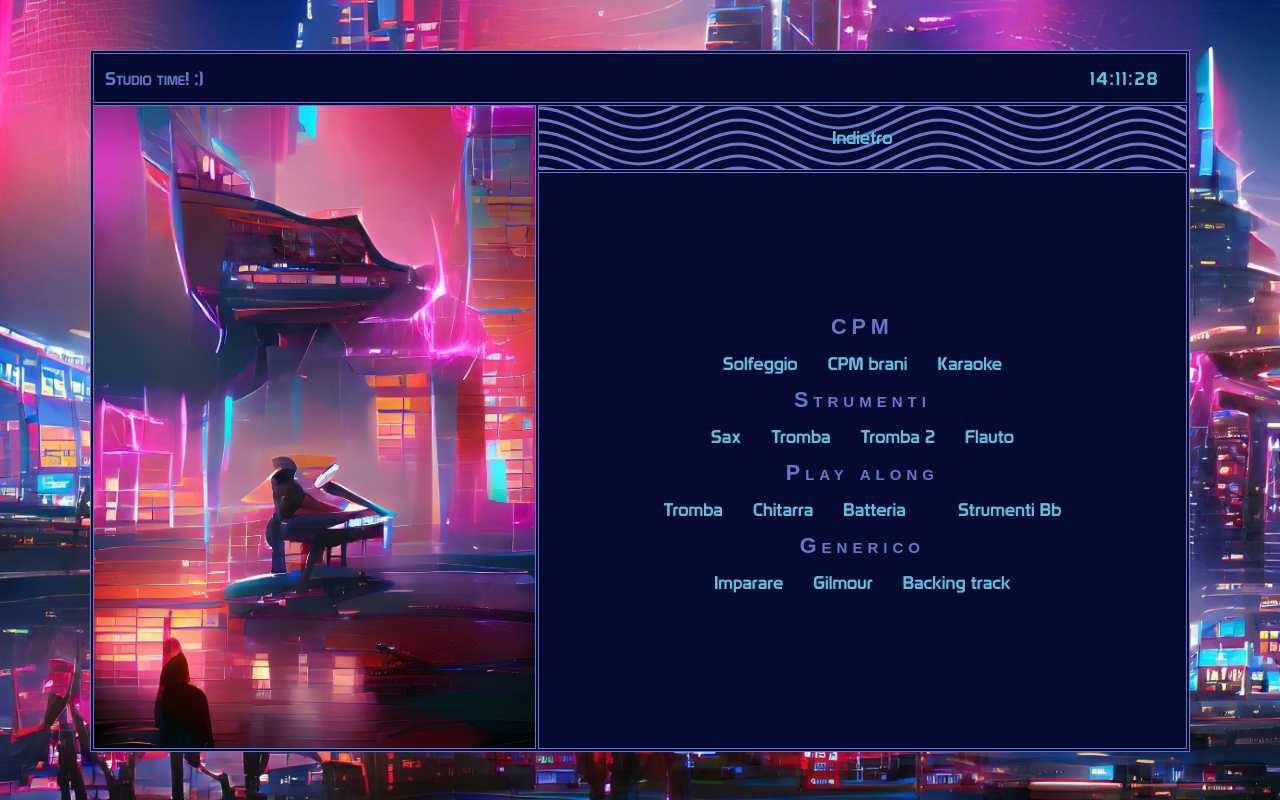
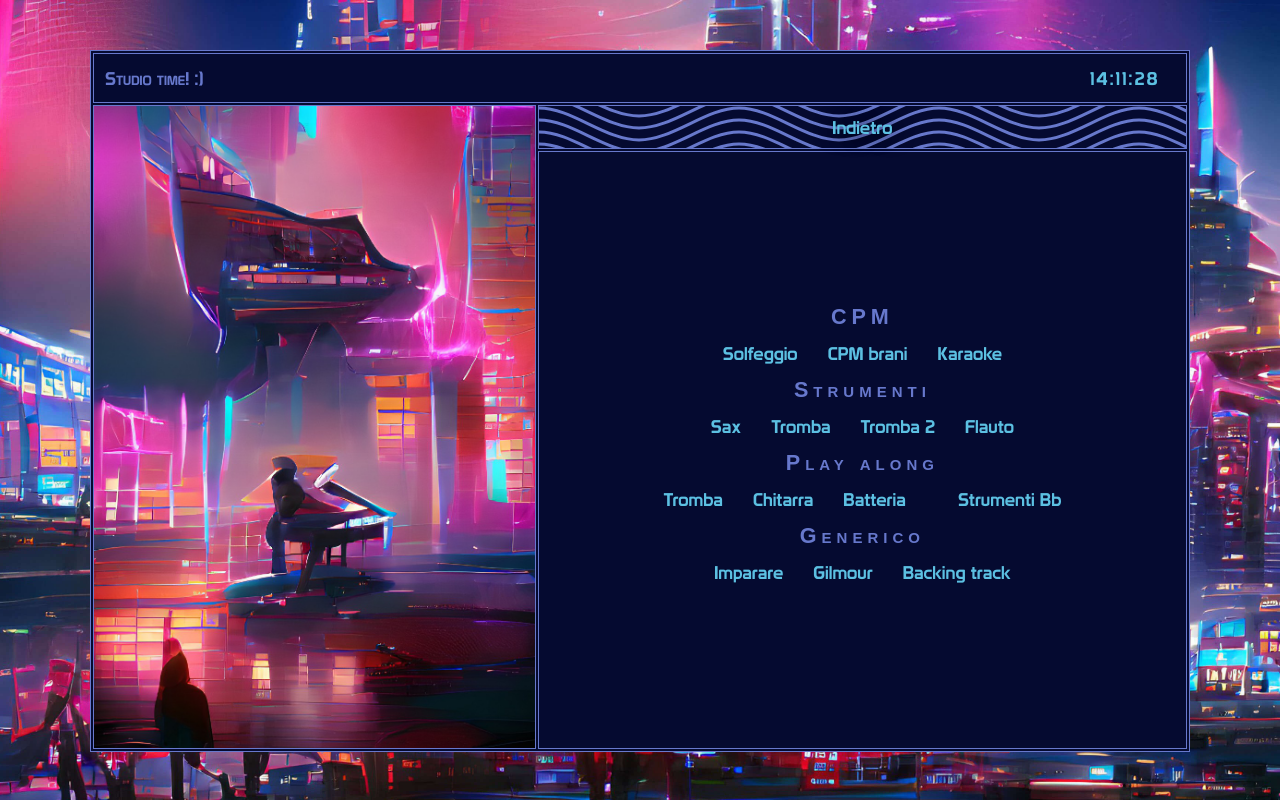
Before and after one commit to Sneffel/Bruno-Neureiter, a PHP site: page /home/studio in a window 1280 px wide. Run offline with PHP 8.4, Linux system fonts and the light colour scheme.

Commit message:
Update css.css

```diff
--- a/home/css.css
+++ b/home/css.css
@@ -82,8 +82,8 @@ table , td, th {
 /*  display: grid;
   grid-template-columns: 1fr 1fr;*/
 }
-.vuoto,input{
-  height:25px;
+.vuoto,input,button{
+  height:24px;
   background-image: url("onde.svg");
 background-color: var(--sfondo);
   background-repeat: repeat;
@@ -150,13 +150,13 @@ top:58px;
 left:10px;
 }
 input,button{
-
+  text-shadow:2px 2px 20px black;
   border: 0px;
 width:100%;
 font-family: 'prototyperegular', Arial, sans-serif;
 font-size: 18px;
 color:var(--testo);
-padding: 12px 20px;
+/**/
 margin: 8px 0;
 box-sizing: border-box;
 
@@ -166,7 +166,9 @@ border: none;
 input:focus{
     outline: none;
 }
-
+input{
+  padding: 0px 10px;
+}
 
 @media screen and (max-width: 1100px) {
 body,.centra,,.bigone,table,tbody,tr,td.,div
```
